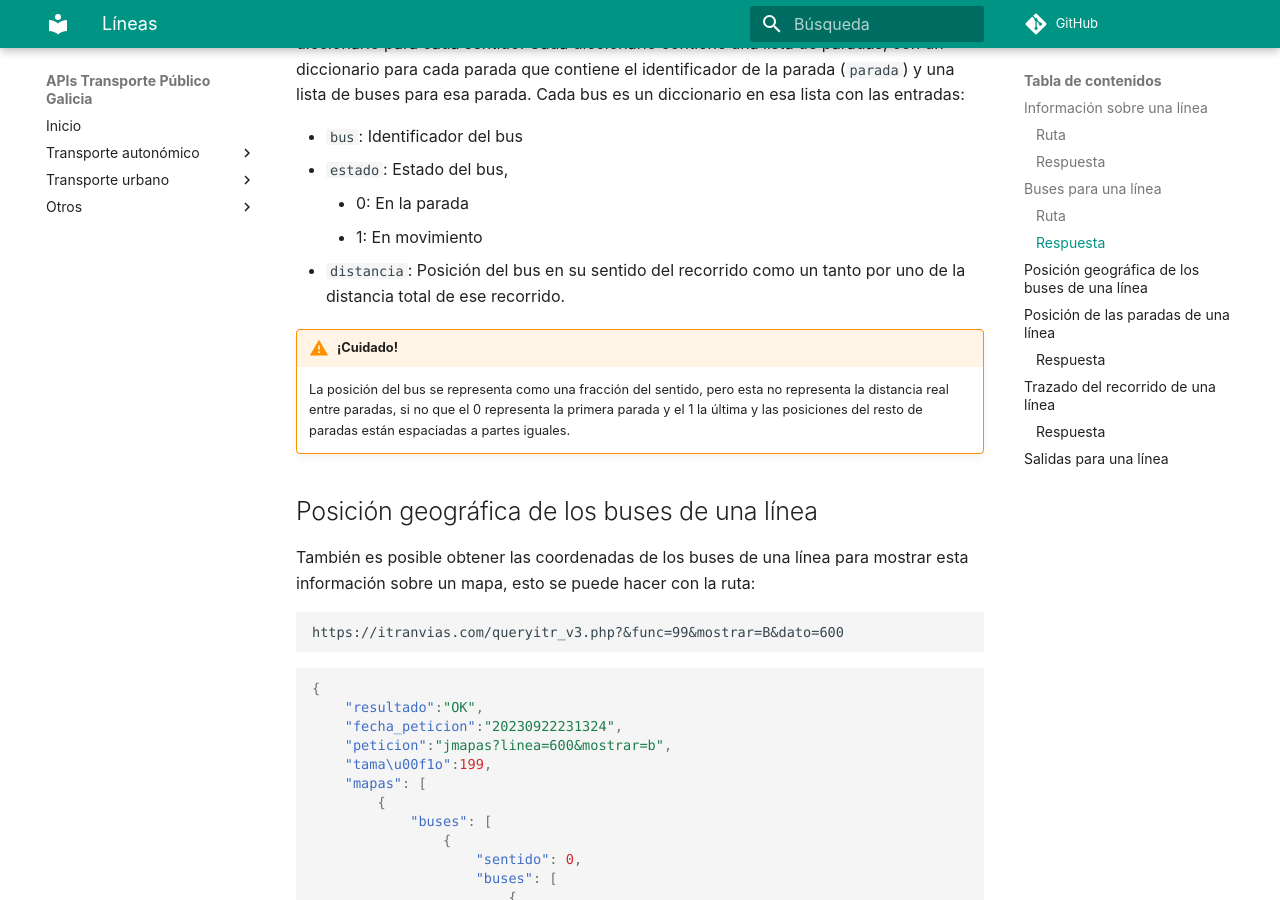
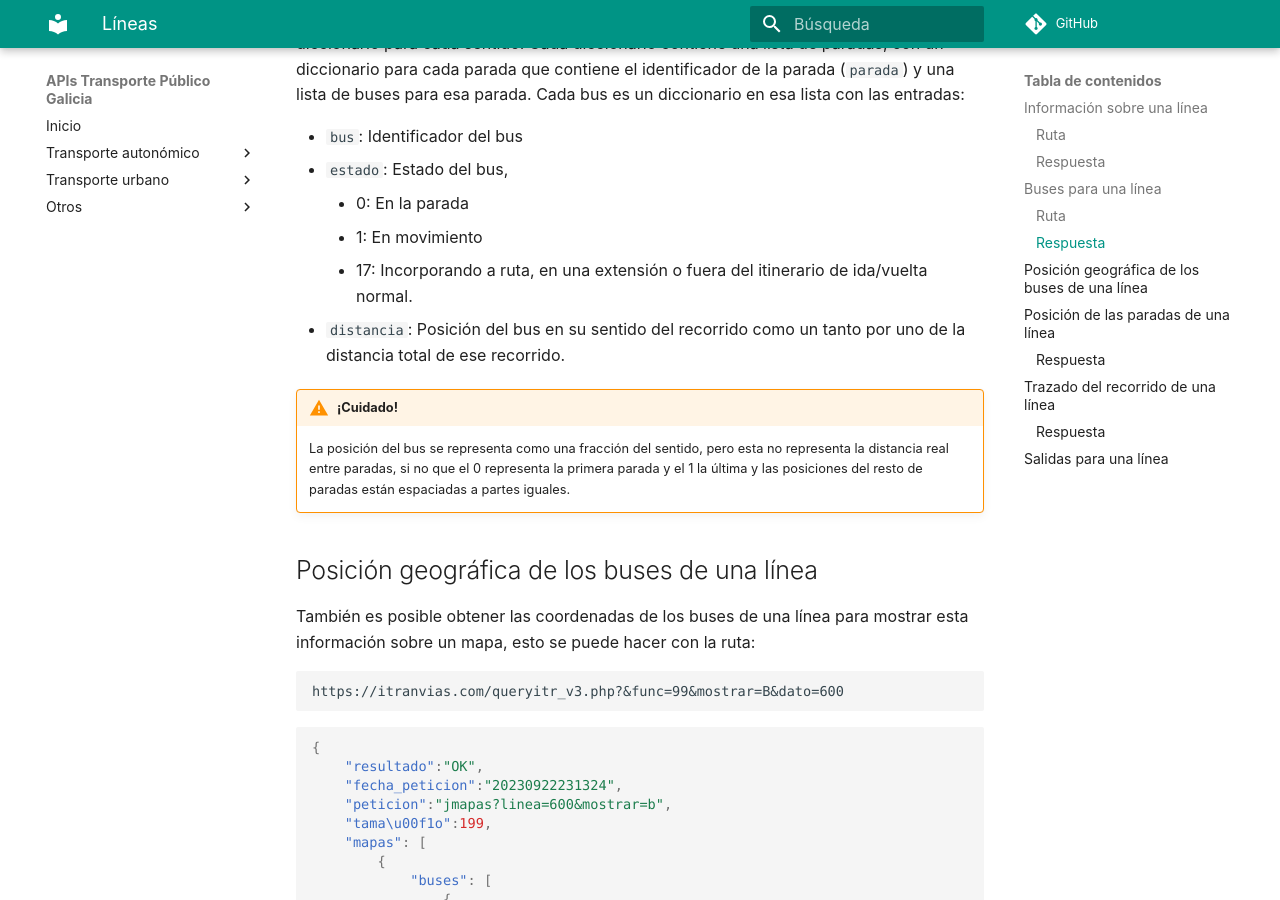
Before and after one commit to tpgalicia/tpgalicia.github.io, an MkDocs documentation site: the page built from docs/urban/coruna/lineas.md, in a window 1280 px wide and 900 px high, scrolled down 1947 px. Built offline with MkDocs 1.6.1 and Material for MkDocs 9.7.7, drawn with Linux system fonts in a browser that asks for light colours; comment, search, counter and statistics services are not loaded.

Commit message:
Añadir otro estado de bus

```diff
--- a/docs/urban/coruna/lineas.md
+++ b/docs/urban/coruna/lineas.md
@@ -90,6 +90,7 @@ Cada bus es un diccionario en esa lista con las entradas:
 - `estado`: Estado del bus,
     - 0: En la parada
     - 1: En movimiento
+    - 17: Incorporando a ruta, en una extensión o fuera del itinerario de ida/vuelta normal.
 - `distancia`: Posición del bus en su sentido del recorrido como un tanto por uno de la distancia total de ese recorrido.
 
 !!! warning "¡Cuidado!"
```
